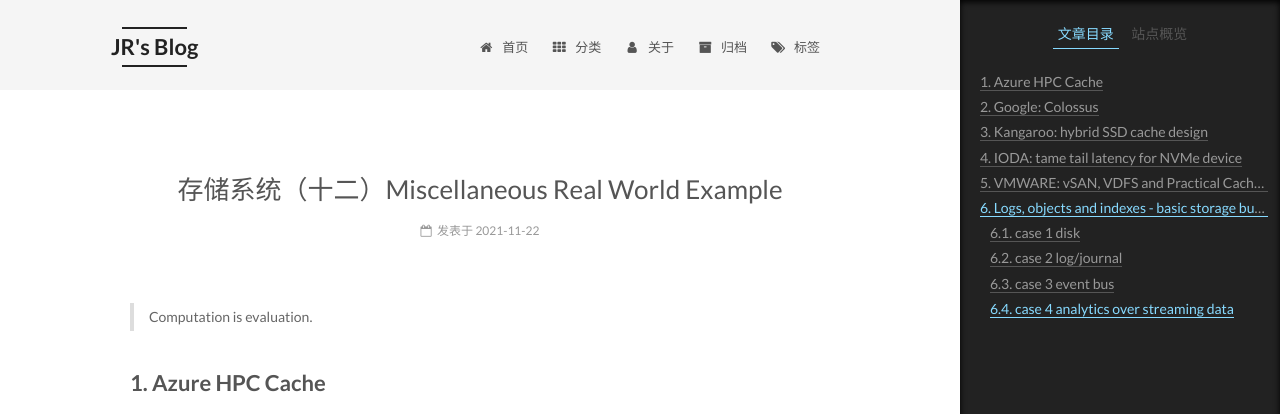
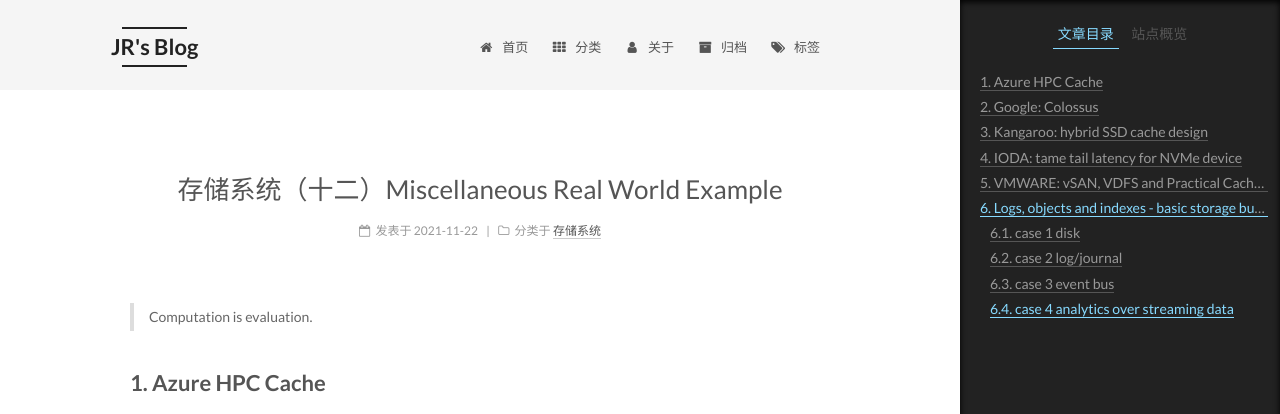
Before and after one commit to Willendless/willendless.github.io, a Jekyll site: the page built from _posts/2021-11-22-存储系统（十二）.md, in a window 1280 px wide. Shown: the top 414 px of the page. Built offline with Jekyll 4.4.1, drawn with Linux system fonts in a browser that asks for light colours; comment, search, counter and statistics services are not loaded.

Commit message:
feat: add post

```diff
--- a/_posts/2021-11-22-存储系统（十二）.md
+++ b/_posts/2021-11-22-存储系统（十二）.md
@@ -2,6 +2,7 @@
 layout: "post"
 title: 存储系统（十二）Miscellaneous Real World Example
 author: LJR
+category: 存储系统
 ---
 
 > Computation is evaluation.
```
